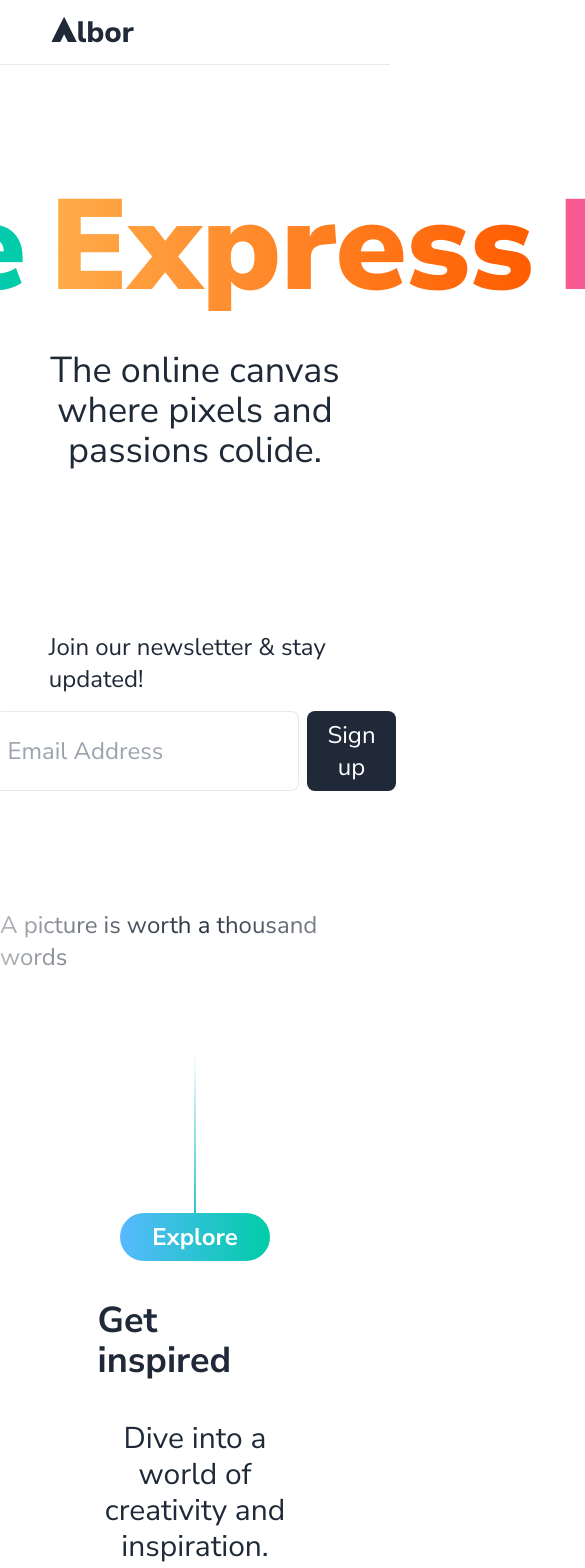
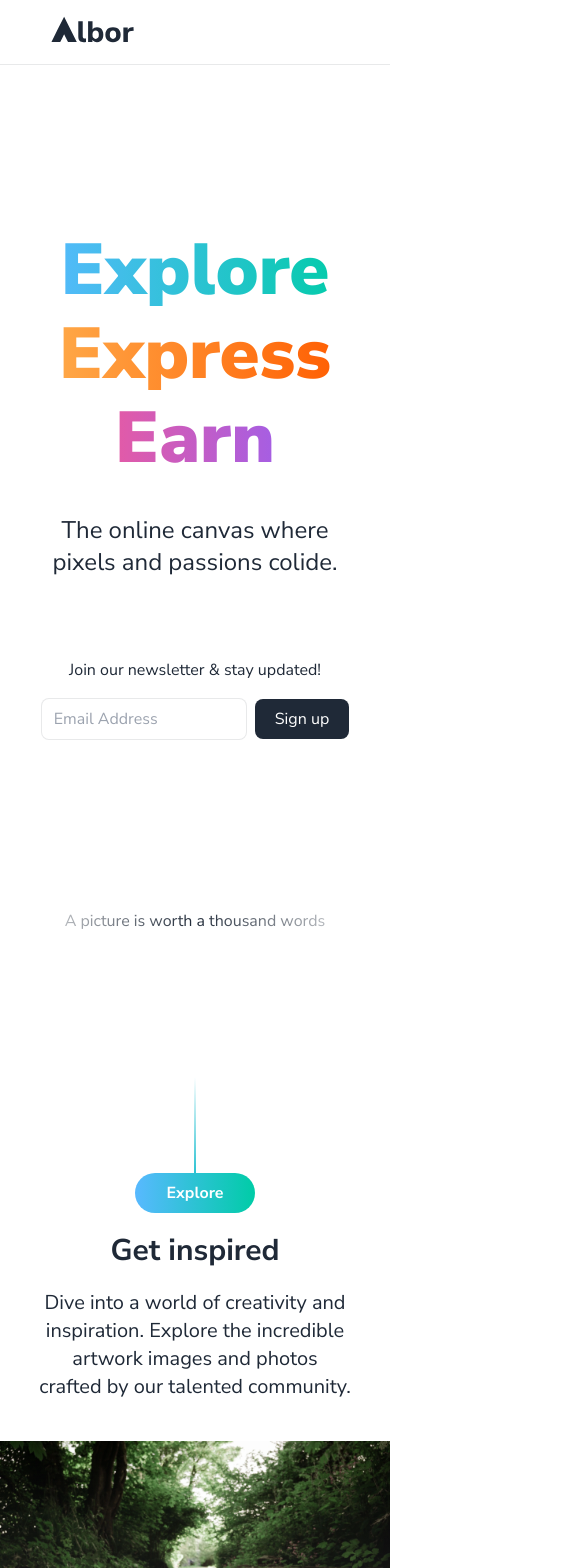
Before and after one commit to DantchoLV9/albor-homepage, a Next.js app: page / in a window 390 px wide. Shown: the top 1568 px of the page, 585 px wide, since content can reach past the window. Built offline with nearby package versions, Linux system fonts and the light colour scheme.

Commit message:
updated: page is now responsive

```diff
--- a/src/app/components/FeatureCard/AnyTopic.js
+++ b/src/app/components/FeatureCard/AnyTopic.js
@@ -32,7 +32,7 @@ const AnyTopic = () => {
 	}, []);
 	return (
 		<div
-			className="w-full bg-foreground/10 rounded-2xl overflow-hidden px-5 text-3xl"
+			className="w-full bg-foreground/10 rounded-2xl overflow-hidden px-5 text-xl lg:text-3xl leading-9"
 			ref={scope}
 		>
 			<div
--- a/src/app/components/FeatureCard/ShowcaseSVG.js
+++ b/src/app/components/FeatureCard/ShowcaseSVG.js
@@ -4,7 +4,7 @@ import React from "react";
 import { motion, useAnimate } from "framer-motion";
 import useRandomInterval from "@/app/utils/useRandomInterval";
 
-const ShowcaseSVG = () => {
+const ShowcaseSVG = ({ className }) => {
 	const [scope, animate] = useAnimate();
 	const finalDelay = [6000, 12000];
 	const versionsDelay = [3000, 6000];
@@ -40,6 +40,7 @@ const ShowcaseSVG = () => {
 	}, ...rawDelay);
 	return (
 		<svg
+			className={className}
 			ref={scope}
 			width="882"
 			height="383"
--- a/src/app/components/Footer.js
+++ b/src/app/components/Footer.js
@@ -6,7 +6,7 @@ const Footer = () => {
 	const currentYear = new Date().getFullYear();
 	return (
 		<footer className="w-full flex justify-center items-center mt-20 border-t border-foreground/10 py-6 bg-background">
-			<div className="w-3/4 flex justify-between items-center">
+			<div className="w-3/4 flex flex-col-reverse gap-5 md:flex-row justify-between items-center">
 				<div className="flex justify-center items-center gap-2 text-2xl font-semibold">
 					<Logo className="h-10" variant="full" />
 					<span>&copy; {currentYear}</span>
--- a/src/app/components/HeroTitle/HeroTitle.js
+++ b/src/app/components/HeroTitle/HeroTitle.js
@@ -2,7 +2,7 @@ import React from "react";
 
 const HeroTitle = () => {
 	return (
-		<h1 className="text-9xl font-black flex gap-6 justify-center text-center">
+		<h1 className="w-full text-7xl sm:text-8xl md:text-9xl lg:text-8xl 2xl:text-9xl font-black flex flex-col lg:flex-row gap-3 lg:gap-6 justify-center text-center">
 			<a
 				href="#exploreSection"
 				className="bg-gradient-to-r hover:scale-105 transition-transform from-gradient1-from to-gradient1-to bg-clip-text text-transparent"
--- a/src/app/components/NewsletterSignupForm/NewsletterSignupForm.js
+++ b/src/app/components/NewsletterSignupForm/NewsletterSignupForm.js
@@ -3,17 +3,20 @@ import React from "react";
 const NewsletterSignupForm = ({ htmlForId }) => {
 	return (
 		<form className="w-full flex flex-col justify-center items-center gap-4">
-			<label className="text-2xl" htmlFor={htmlForId}>
+			<label
+				className="sm:text-xl 2xl:text-2xl text-center"
+				htmlFor={htmlForId}
+			>
 				Join our newsletter & stay updated!
 			</label>
-			<div className="flex gap-2">
+			<div className="flex flex-row gap-2 w-full justify-center items-center">
 				<input
-					className="border border-foreground/10 bg-background py-2 px-3 rounded-lg text-2xl"
+					className="border border-foreground/10 bg-background py-2 px-3 rounded-lg sm:text-xl 2xl:text-2xl"
 					id={htmlForId}
 					type="text"
 					placeholder="Email Address"
 				/>
-				<button className="text-background bg-foreground rounded-lg py-2 px-5 text-2xl">
+				<button className="text-background bg-foreground rounded-lg py-2 px-5 sm:text-xl 2xl:text-2xl min-w-fit">
 					Sign up
 				</button>
 			</div>
--- a/src/app/components/Section/Section.js
+++ b/src/app/components/Section/Section.js
@@ -13,15 +13,17 @@ const Section = ({
 }) => {
 	return (
 		<div id={id} className="flex flex-col justify-center items-center">
-			<div className="flex flex-col justify-center items-center w-1/2 gap-10">
+			<div className="flex flex-col justify-center items-center w-4/5 xl:w-3/5 2xl:w-1/2 gap-5 lg:gap-10">
 				<SectionPill
 					text={pillText}
 					fromColor={fromColor}
 					toColor={toColor}
 					midColor={midColor}
 				/>
-				<h2 className="text-4xl font-bold">{title}</h2>
-				<p className="text-3xl text-center mb-10">{description}</p>
+				<h2 className="text-3xl 2xl:text-4xl font-bold">{title}</h2>
+				<p className="text-xl lg:text-2xl 2xl:text-3xl text-center mb-10">
+					{description}
+				</p>
 			</div>
 			{children}
 		</div>
--- a/src/app/components/Section/SectionPill.js
+++ b/src/app/components/Section/SectionPill.js
@@ -3,9 +3,11 @@ import React from "react";
 const SectionPill = ({ text, fromColor, toColor, midColor }) => {
 	return (
 		<div
-			className={`bg-gradient-to-r py-2 px-8 rounded-full relative mt-60 from-${fromColor} to-${toColor} before:content-[""] before:absolute before:h-40 before:w-0.5 before:bg-gradient-to-b before:from-transparent before:to-${midColor} before:top-0 before:left-1/2 before:transform before:-translate-x-1/2 before:-translate-y-full`}
+			className={`bg-gradient-to-r py-2 px-8 rounded-full relative mt-60 from-${fromColor} to-${toColor} before:content-[""] before:absolute before:h-24 sm:before:h-40 before:w-0.5 before:bg-gradient-to-b before:from-transparent before:to-${midColor} before:top-0 before:left-1/2 before:transform before:-translate-x-1/2 before:-translate-y-full`}
 		>
-			<p className="font-bold text-background text-2xl">{text}</p>
+			<p className="font-bold text-background sm:text-xl 2xl:text-2xl">
+				{text}
+			</p>
 		</div>
 	);
 };
--- a/src/app/page.js
+++ b/src/app/page.js
@@ -20,17 +20,17 @@ import AnyTopic from "./components/FeatureCard/AnyTopic";
 export default function Home() {
 	return (
 		<main className="w-full flex-1 flex flex-col justify-center items-center">
-			<div className="flex h-screen flex-col justify-center items-center gap-40 w-3/4">
+			<div className="flex h-screen flex-col justify-center items-center gap-20 lg:gap-40 w-full lg:w-3/4 px-10">
 				<div className="flex flex-col gap-10 w-full">
 					<HeroTitle />
-					<p className="text-center text-4xl">
+					<p className="text-center text-2xl sm:text-3xl 2xl:text-4xl">
 						The online canvas where pixels and passions colide.
 					</p>
 				</div>
 				<NewsletterSignupForm htmlForId="hero_newsletter_signup_form" />
 			</div>
 			<GradientBackgroundParagraph
-				className="text-2xl"
+				className="lg:text-2xl text-center"
 				text="A picture is worth a thousand words"
 			/>
 			<Section
@@ -42,7 +42,7 @@ export default function Home() {
 				title="Get inspired"
 				description="Dive into a world of creativity and inspiration. Explore the incredible artwork images and photos crafted by our talented community."
 			>
-				<div className="grid h-[48rem] grid-cols-12 grid-rows-2 w-full gap-5 relative after:content-[''] after:w-full after:h-full after:absolute after:top-0 after:left-0 after:bg-gradient-to-t after:from-background/95 after:z-10">
+				<div className="flex flex-col md:grid md:h-[48rem] grid-cols-12 grid-rows-2 w-full md:gap-5 relative after:content-[''] after:w-full after:h-full after:absolute after:top-0 after:left-0 after:bg-gradient-to-t after:from-background/95 after:z-10">
 					<Image
 						alt="photo of a gravel path between some trees"
 						className="w-full h-full col-start-1 col-span-4 row-span-1 object-cover"
@@ -74,11 +74,11 @@ export default function Home() {
 				title="Share your art"
 				description="Share your unique artwork images and photos with our community. Start inspiring others and showcase your talent to the world."
 			>
-				<div className="grid grid-cols-12 grid-rows-4 w-3/4 gap-5 relative">
+				<div className="flex flex-col md:grid grid-cols-12 grid-rows-4 md:px-10 2xl:p-0 2xl:w-3/4 gap-5 relative">
 					{/* Resolution */}
 					<FeatureCard hoverEffect={true} className="col-start-1 col-span-4">
 						<div className="flex justify-around items-center h-full flex-col gap-5">
-							<h3 className="text-6xl text-center uppercase font-semibold">
+							<h3 className="text-4xl lg:text-5xl xl:text-6xl text-center uppercase font-semibold">
 								Any
 							</h3>
 							<AnyTopic />
@@ -92,10 +92,10 @@ export default function Home() {
 								alt=""
 								src={imageSix}
 							/>
-							<h3 className="text-6xl text-center uppercase font-semibold text-white">
+							<h3 className="text-4xl lg:text-5xl xl:text-6xl text-center uppercase font-semibold text-white">
 								Show off your gear
 							</h3>
-							<p className="text-center text-3xl w-3/4 text-white">
+							<p className="text-center text-xl lg:text-3xl w-3/4 text-white">
 								Got a rare piece of kit or an interesting collection? Show it
 								off on your gear page!
 							</p>
@@ -108,9 +108,9 @@ export default function Home() {
 					>
 						<div className="flex justify-around items-center h-full flex-col gap-5">
 							<div className="w-full flex justify-center items-center">
-								<ShowcaseSVG />
+								<ShowcaseSVG className="w-full h-full" />
 							</div>
-							<p className="text-center text-3xl">
+							<p className="text-center text-xl lg:text-3xl">
 								Showcase the unique process involved in creating your artwork!
 							</p>
 						</div>
@@ -130,8 +130,10 @@ export default function Home() {
 									src={imageThree}
 								/>
 							</div>
-							<h3 className="text-5xl text-center font-semibold">Video</h3>
-							<p className="text-center  text-3xl">
+							<h3 className="text-3xl lg:text-4xl xl:text-5xl text-center font-semibold">
+								Video
+							</h3>
+							<p className="text-center text-xl lg:text-3xl">
 								Share your video masterpieces with the world and let your
 								creativity shine!
 							</p>
@@ -143,12 +145,12 @@ export default function Home() {
 						className="col-start-1 col-span-6 row-start-4"
 					>
 						<div className="flex justify-around items-center h-full flex-col gap-5">
-							<div className="bg-gradient-to-b from-gradient2-from to-gradient2-mid w-full rounded-2xl py-3">
-								<h3 className="text-6xl text-center uppercase font-semibold text-background">
+							<div className="bg-gradient-to-b from-gradient2-from to-gradient2-mid w-full rounded-2xl py-1.5 lg:py-3">
+								<h3 className="text-4xl lg:text-5xl xl:text-6xl text-center uppercase font-semibold text-background">
 									High res
 								</h3>
 							</div>
-							<p className="text-center text-3xl">
+							<p className="text-center text-xl lg:text-3xl">
 								Provide high-resolution versions of your artwork for your most
 								dedicated fans!
 							</p>
@@ -160,10 +162,10 @@ export default function Home() {
 						className="col-start-7 col-span-6 row-start-4"
 					>
 						<div className="flex justify-around items-center h-full flex-col gap-5">
-							<h3 className="text-6xl text-center uppercase font-semibold">
+							<h3 className="text-4xl lg:text-5xl xl:text-6xl text-center uppercase font-semibold">
 								Library
 							</h3>
-							<p className="text-center text-3xl">
+							<p className="text-center text-xl lg:text-3xl">
 								Make your artwork easy to browse by using the library/albums
 								feature!
 							</p>
@@ -180,35 +182,44 @@ export default function Home() {
 				title="Get rewarded"
 				description="Unlock your creative potential and reap the rewards! Your creativity could be your ticket to exciting opportunities."
 			>
-				<div className="grid grid-cols-11 grid-rows-3 w-3/4">
-					<div className="w-full h-full flex justify-center items-center col-start-7 col-span-5">
+				<div className="flex flex-col md:grid gap-10 md:gap-0 grid-cols-11 grid-rows-3 w-3/4">
+					<div className="w-full h-full flex flex-col justify-center items-center col-start-7 col-span-5 md:pl-5 lg:p-0">
+						<div className="w-16 h-16 text-gradient1-mid md:hidden mb-4">
+							<CheckIcon />
+						</div>
 						<EarnStep
 							title="Get started"
 							description="Starting is quick and easy. Just fill out some required information in order to setup your store and you're done."
 						/>
 					</div>
-					<div className="w-full h-full flex justify-center items-center col-start-1 col-span-5 row-start-2 row-span-1">
+					<div className="w-full h-full flex flex-col justify-center items-center col-start-1 col-span-5 row-start-2 row-span-1 md:pr-5 lg:p-0">
+						<div className="w-16 h-16 text-gradient2-mid md:hidden mb-4">
+							<PlusIcon />
+						</div>
 						<EarnStep
 							title="Submit your art"
 							description="Tell us more about the art pieces you would like to sell."
 						/>
 					</div>
-					<div className="w-full h-full flex justify-center items-center col-start-7 col-span-5 row-start-3 row-span-1">
+					<div className="w-full h-full flex flex-col justify-center items-center col-start-7 col-span-5 row-start-3 row-span-1 md:pl-5 lg:p-0">
+						<div className="w-16 h-16 text-gradient3-mid md:hidden mb-4">
+							<DollarIcon />
+						</div>
 						<EarnStep
 							title="Start earning"
 							description="You're all set, now just remember to stay active, engage with out community and be patient."
 						/>
 					</div>
-					<div className="flex flex-col justify-center items-center col-start-6 col-span-1 row-start-1 row-span-3">
+					<div className="hidden md:flex flex-col justify-center items-center col-start-6 col-span-1 row-start-1 row-span-3">
 						<div className="w-0.5 h-40 bg-gradient-to-t from-foreground/20"></div>
 						<div className="w-12 h-12 text-gradient1-mid">
 							<CheckIcon />
 						</div>
-						<div className="h-64 border border-foreground/20 border-dashed background "></div>
+						<div className="h-64 border border-foreground/20 border-dashed background"></div>
 						<div className="w-12 h-12 text-gradient2-mid">
 							<PlusIcon />
 						</div>
-						<div className="h-64 border border-foreground/20 border-dashed background "></div>
+						<div className="h-64 border border-foreground/20 border-dashed background"></div>
 						<div className="w-12 h-12 text-gradient3-mid">
 							<DollarIcon />
 						</div>
```
Also changed, not shown: src/app/components/EarnStep/EarnStep.js (+6 -2 lines), src/app/components/FeatureCard/FeatureCard.js (+2 -7 lines).
